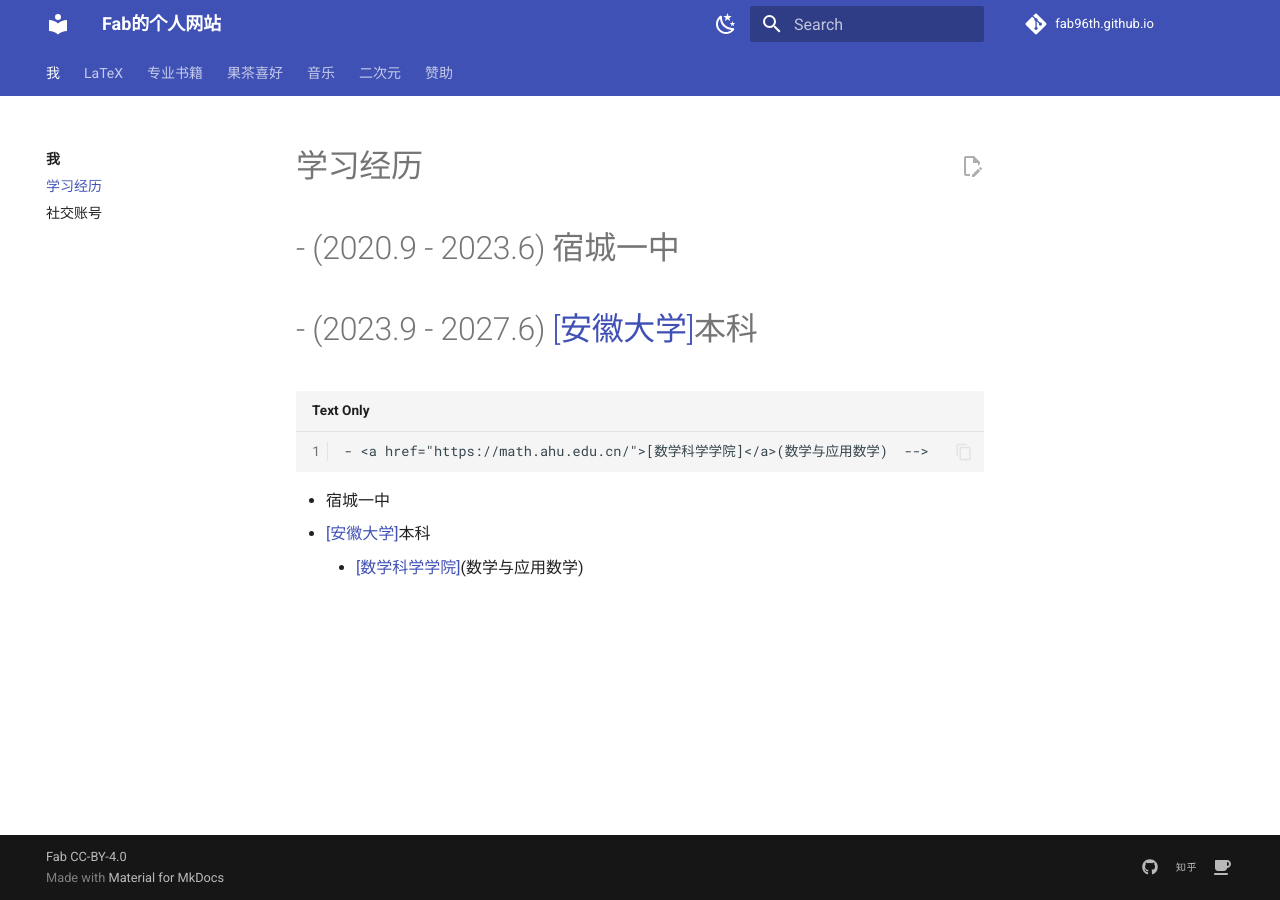
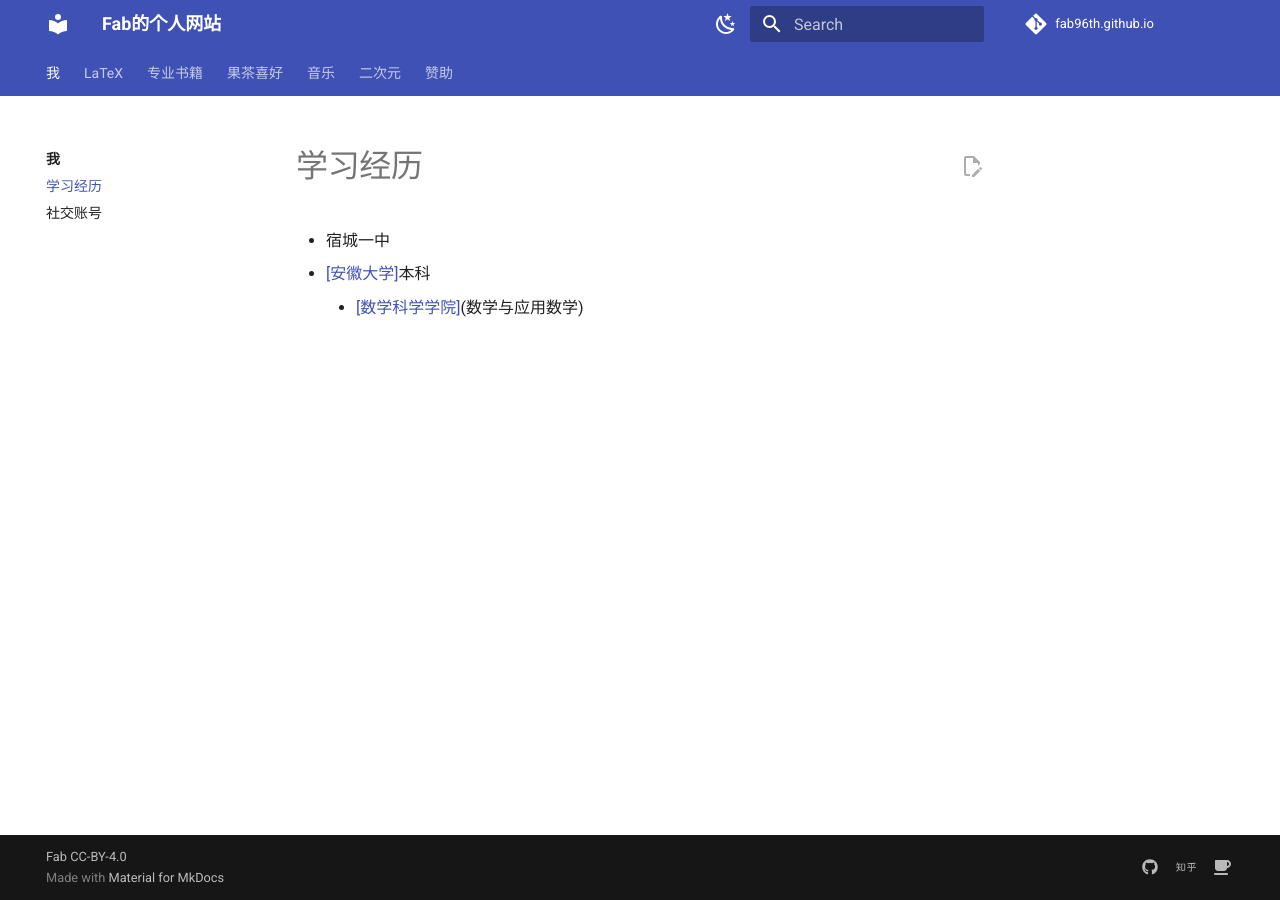
Before and after one commit to fab96th/fab96th.github.io, an MkDocs documentation site: the page built from docs/ME/introduction.md, in a window 1280 px wide. Built offline with MkDocs 1.6.1 and Material for MkDocs 9.7.7, drawn with Linux system fonts in a browser that asks for light colours; nearby versions of some CDN libraries; library files that are not in the unit come from our copies; comment, search, counter and statistics services are not loaded.

Commit message:
Update introduction.md

```diff
--- a/docs/ME/introduction.md
+++ b/docs/ME/introduction.md
@@ -1,8 +1,5 @@
 # 学习经历
 
-#- (2020.9 - 2023.6) 宿城一中
-#- (2023.9 - 2027.6) <a href="https://www.ahu.edu.cn/main.htm">[安徽大学]</a>本科
-    - <a href="https://math.ahu.edu.cn/">[数学科学学院]</a>(数学与应用数学)  -->
 - 宿城一中
 -  <a href="https://www.ahu.edu.cn/main.htm">[安徽大学]</a>本科
     - <a href="https://math.ahu.edu.cn/">[数学科学学院]</a>(数学与应用数学)
```
